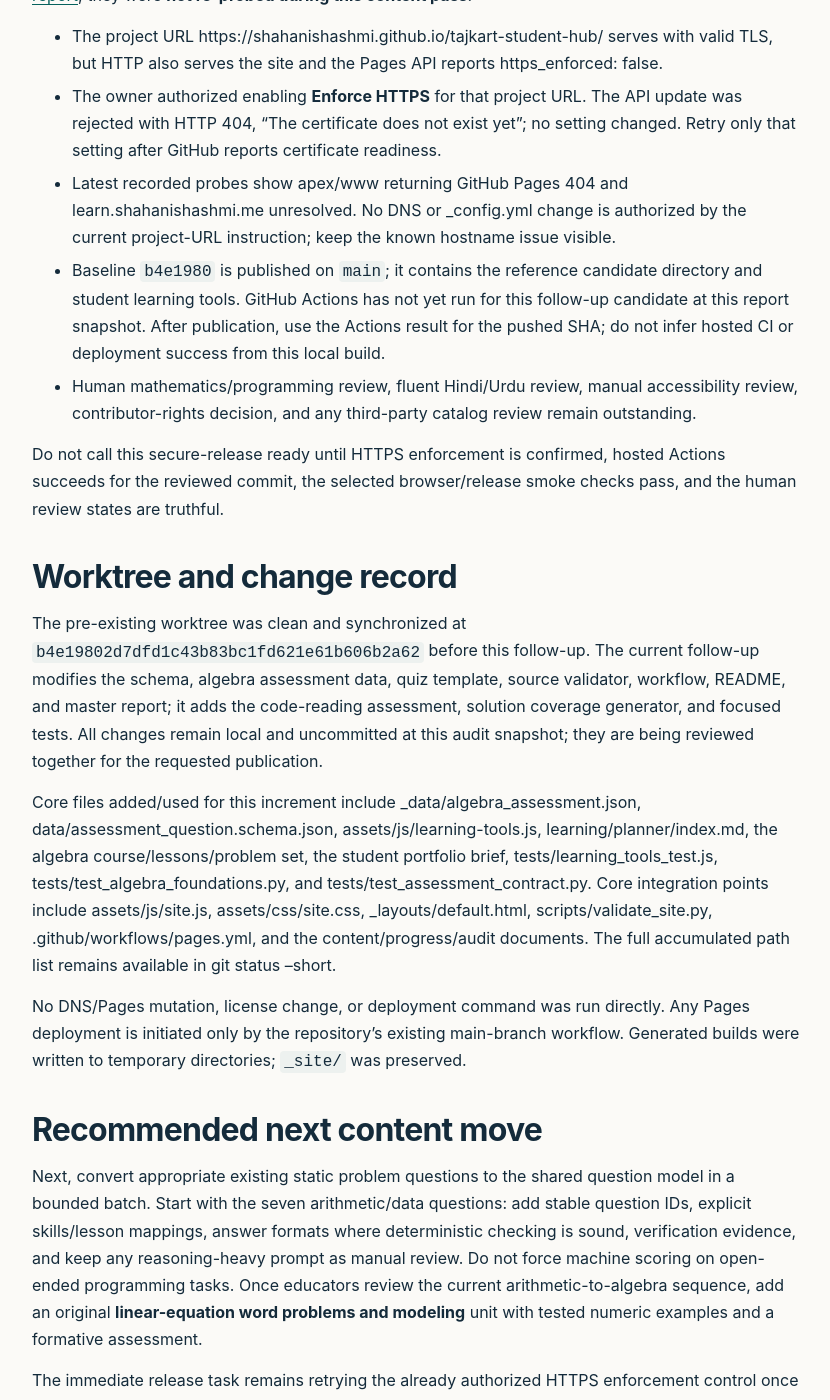
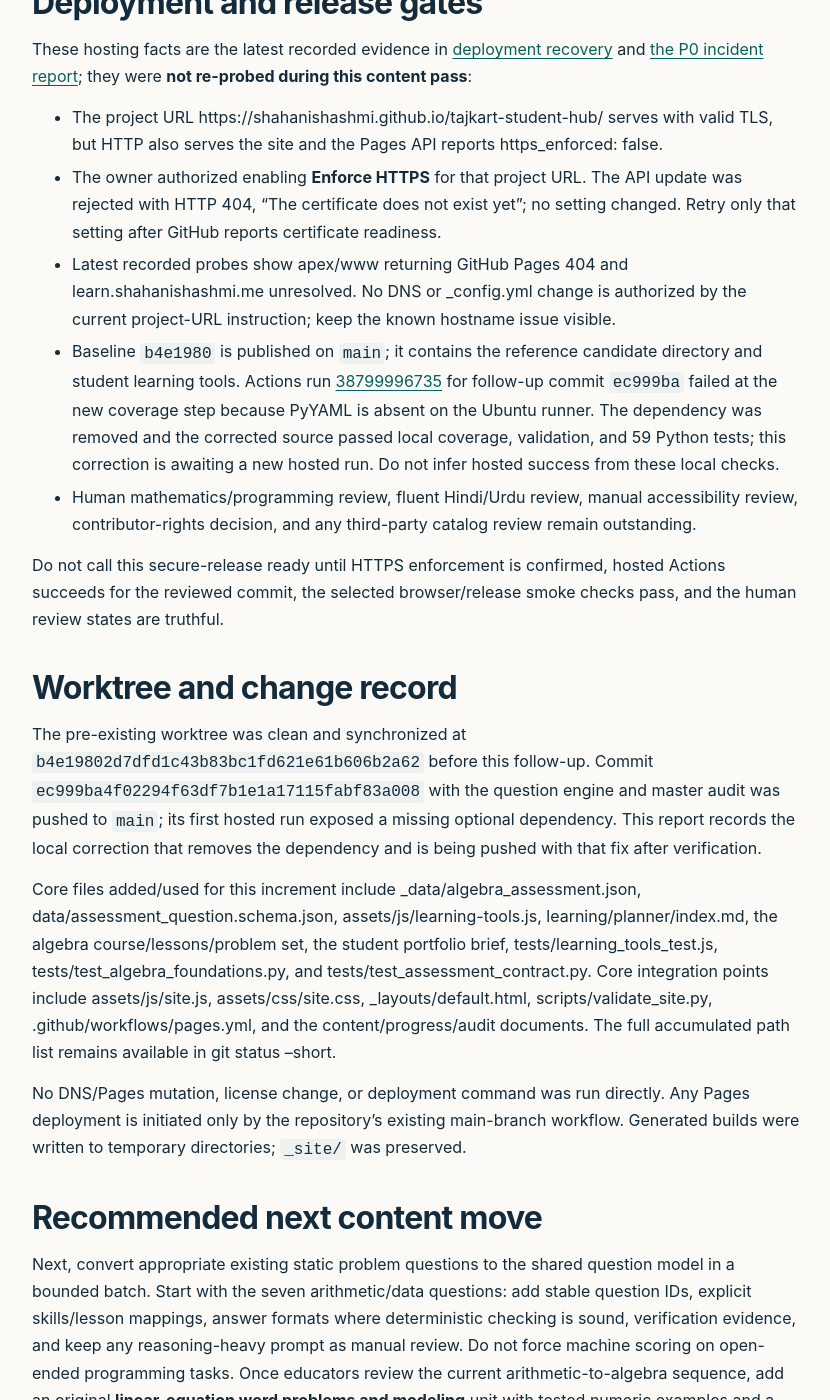
Before and after one commit to shahanishashmi/tajkart-student-hub, a Jekyll site: the page built from docs/MASTER_AUDIT_REPORT.md, in a window 1280 px wide and 1400 px high, scrolled down 19885 px. Shown: the whole window, without its empty margins (32-862 px from the left). Built offline with Jekyll 4.4.1, drawn with Linux system fonts in a browser that asks for light colours; some of the changed text lies outside the part shown.

Commit message:
Make solution coverage audit CI independent

```diff
--- a/docs/MASTER_AUDIT_REPORT.md
+++ b/docs/MASTER_AUDIT_REPORT.md
@@ -52,7 +52,7 @@
 | Translation and localization | One Hindi and one Urdu draft translation of the Python variables lesson; Unicode and RTL-aware styles. | **Partial.** Both drafts await fluent review. The 57 locale records belong to the reference snapshot, not Tajkart translations. |
 | Search and discovery | Generated Tajkart index with 90 resources plus a separate 10,583-destination candidate index; opt-in source-locale and topic filters. | **Implemented locally.** The candidate file is lazy-loaded and not included in the default Tajkart search count. Browser, accessibility, and usability review remain open. |
 | Contribution and editorial process | Contribution guide, schemas, review metadata, issue/PR templates, code of conduct, and editorial guidance. | **Partial.** Rights-holder still needs to decide explicit reuse permission for substantial outside contributions. |
-| Validation and maintenance | SHA-pinned Pages workflow, source/schema checks, Python/Node/Ruby checks, Jekyll build, generated HTML validation. | **Local checks pass.** The campaign workflow run is pending publication; no full external-link crawl or scheduled freshness process was run. |
+| Validation and maintenance | SHA-pinned Pages workflow, source/schema checks, Python/Node/Ruby checks, Jekyll build, generated HTML validation. | **Local checks pass.** First hosted run for this follow-up exposed a missing PyYAML dependency in the new coverage script; the script now uses the repository's built-in parser. No full external-link crawl or scheduled freshness process was run. |
 | Accessibility and responsive design | Semantic landmarks, skip link, visible focus, reduced-motion and RTL-aware CSS, structural HTML validation. | **Automated checks plus narrow browser smoke test.** Human keyboard, zoom/reflow, mobile, RTL, screen-reader, and contrast review remain open. |
 
 The historical file-level reference mapping is in the [reference parity matrix]({{ '/docs/REFERENCE_PARITY_MATRIX/' | relative_url }}), which is explicitly marked as superseded for Tajkart's current counts. Source snapshot and taxonomy notes are in the [reference coverage audit]({{ '/docs/REFERENCE_COVERAGE/' | relative_url }}).
@@ -178,7 +178,7 @@
 | Study planner | Catalog generated from six course pages and explicit related_resources; 33 sessions, lesson/prerequisite routes, time estimates, local checkmarks, and next-step recommendations. | Local storage is optional and not private from anyone with access to the browser profile; time is estimated; sequence quality needs educator review. |
 | Portfolio drafts | Optional title, summary, skills, status, and project URL stored locally. URL validation requires HTTPS and no embedded credentials; safe DOM text rendering prevents entered markup from becoming elements. | Drafts are neither submitted nor published, synced, verified, or certified. Users should not save secrets or sensitive information. |
 | Validator and regressions | Self-prerequisite and directed-cycle detection; assessment ID/schema/skill/route/answer-format/review consistency checks; SQL null/non-positive/tie/empty cases. | Graph integrity cannot prove prerequisite appropriateness; SQL execution was tested with SQLite only. |
-| Planner integration correction | Generated-browser output revealed that the JSON catalogue was outside the section queried by the planner script. The markup was moved inside the queried section, then rebuilt and retested. | Local generated-data and interaction checks pass; hosted CI is pending for this campaign. |
+| Cross-platform coverage script | The first hosted run found that GitHub's runner does not install PyYAML for the new audit script. The script now uses the existing standard-library front-matter helpers; source validation and all 59 Python tests pass locally after the correction. | The corrected commit still needs a hosted Actions run. |
 
 The Phase 3 controls are local and deterministic; they do not create a student account, claim to assess a learner's complete ability, or execute learner-supplied code.
 
@@ -225,14 +225,14 @@
 - The project URL https://shahanishashmi.github.io/tajkart-student-hub/ serves with valid TLS, but HTTP also serves the site and the Pages API reports https_enforced: false.
 - The owner authorized enabling **Enforce HTTPS** for that project URL. The API update was rejected with HTTP 404, “The certificate does not exist yet”; no setting changed. Retry only that setting after GitHub reports certificate readiness.
 - Latest recorded probes show apex/www returning GitHub Pages 404 and learn.shahanishashmi.me unresolved. No DNS or _config.yml change is authorized by the current project-URL instruction; keep the known hostname issue visible.
-- Baseline `b4e1980` is published on `main`; it contains the reference candidate directory and student learning tools. GitHub Actions has not yet run for this follow-up candidate at this report snapshot. After publication, use the Actions result for the pushed SHA; do not infer hosted CI or deployment success from this local build.
+- Baseline `b4e1980` is published on `main`; it contains the reference candidate directory and student learning tools. Actions run [38799996735](https://github.com/shahanishashmi/tajkart-student-hub/actions/runs/38799996735) for follow-up commit `ec999ba` failed at the new coverage step because PyYAML is absent on the Ubuntu runner. The dependency was removed and the corrected source passed local coverage, validation, and 59 Python tests; this correction is awaiting a new hosted run. Do not infer hosted success from these local checks.
 - Human mathematics/programming review, fluent Hindi/Urdu review, manual accessibility review, contributor-rights decision, and any third-party catalog review remain outstanding.
 
 Do not call this secure-release ready until HTTPS enforcement is confirmed, hosted Actions succeeds for the reviewed commit, the selected browser/release smoke checks pass, and the human review states are truthful.
 
 ## Worktree and change record
 
-The pre-existing worktree was clean and synchronized at `b4e19802d7dfd1c43b83bc1fd621e61b606b2a62` before this follow-up. The current follow-up modifies the schema, algebra assessment data, quiz template, source validator, workflow, README, and master report; it adds the code-reading assessment, solution coverage generator, and focused tests. All changes remain local and uncommitted at this audit snapshot; they are being reviewed together for the requested publication.
+The pre-existing worktree was clean and synchronized at `b4e19802d7dfd1c43b83bc1fd621e61b606b2a62` before this follow-up. Commit `ec999ba4f02294f63df7b1e1a17115fabf83a008` with the question engine and master audit was pushed to `main`; its first hosted run exposed a missing optional dependency. This report records the local correction that removes the dependency and is being pushed with that fix after verification.
 
 Core files added/used for this increment include _data/algebra_assessment.json, data/assessment_question.schema.json, assets/js/learning-tools.js, learning/planner/index.md, the algebra course/lessons/problem set, the student portfolio brief, tests/learning_tools_test.js, tests/test_algebra_foundations.py, and tests/test_assessment_contract.py. Core integration points include assets/js/site.js, assets/css/site.css, _layouts/default.html, scripts/validate_site.py, .github/workflows/pages.yml, and the content/progress/audit documents. The full accumulated path list remains available in git status --short.
 
```
Also changed, not shown: docs/CONTENT_PROGRESS.md (+2 -2 lines), scripts/solution_coverage.py (+5 -4 lines).
